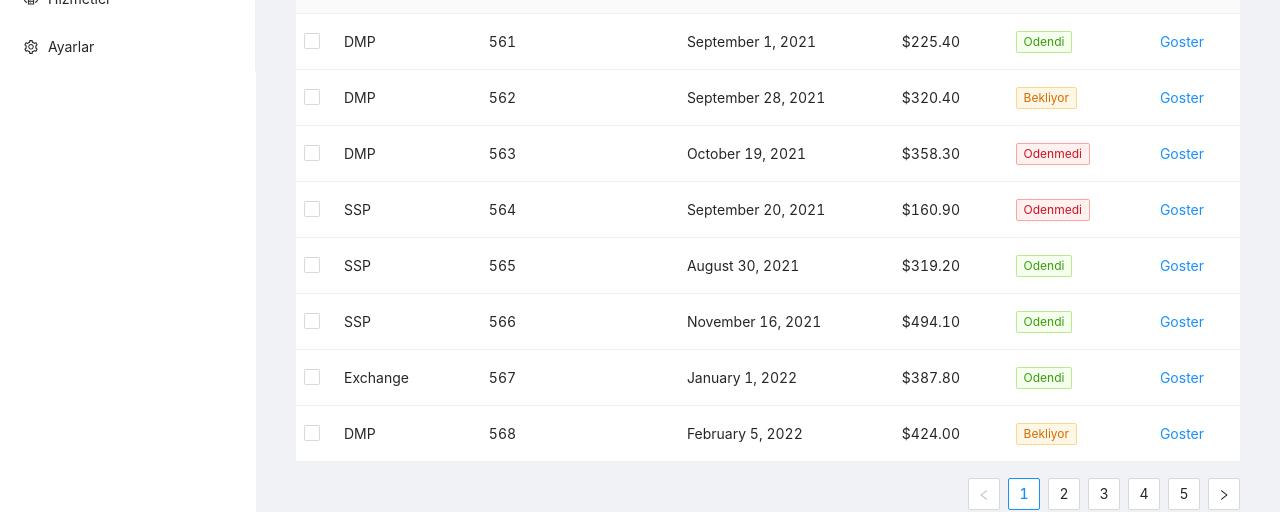
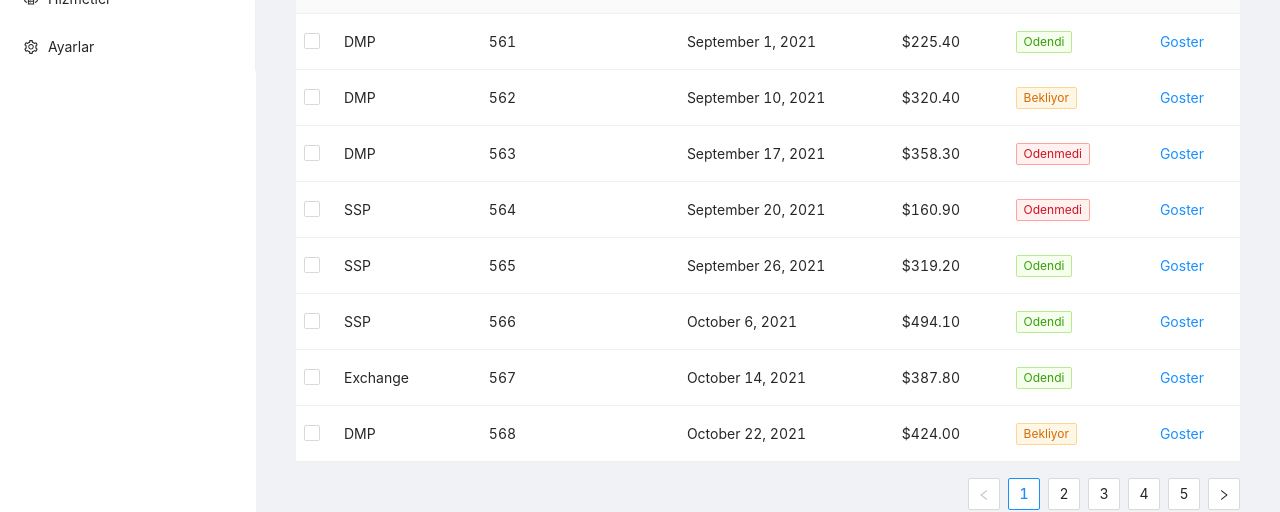
Before and after one commit to Dilara26-cyber/ant-design-invoice-app, a React (Create React App) app: page / in a window 1280 px wide. Shown: the part 141-653 px from the top of the page. Built offline with nearby package versions, Linux system fonts and the light colour scheme.

Commit message:
Format code in data.js and add comments

```diff
--- a/src/data.js
+++ b/src/data.js
@@ -1,9 +1,11 @@
 import { Tag, Typography } from "antd";
+
+//Variables:
 const { Text, Link } = Typography;
+//Store today's date in a variable
+const today = new Date();
 
-const today = new Date();
-const endDay = new Date();
-
+//Generate a random date for creating a dynamic data
 function randomDate(start, end) {
   let date = new Date(
     start.getTime() + Math.random() * (end.getTime() - start.getTime())
@@ -14,11 +16,12 @@ function randomDate(start, end) {
   return `${month} ${day}, ${year}`;
 }
 
+//Generate a random amount for creating a dynamic data
 function randomAmount(min, max) {
   const number = Math.floor(Math.random() * (max - min) + min) / 10;
   return number.toFixed(2);
 }
-
+//Data
 export const data = [
   {
     id: 1,
@@ -27,7 +30,7 @@ export const data = [
     invoice_id: 561,
     date: randomDate(
       new Date(today),
-      new Date(endDay.setDate(today.getDate() + 7))
+      new Date(today.setDate(today.getDate() + 7))
     ),
     amount: randomAmount(1000, 5000),
     status: "Odendi",
@@ -39,7 +42,7 @@ export const data = [
     invoice_id: 562,
     date: randomDate(
       new Date(today),
-      new Date(endDay.setDate(today.getDate() + 7))
+      new Date(today.setDate(today.getDate() + 7))
     ),
     amount: randomAmount(1000, 5000),
     status: "Bekliyor",
@@ -51,7 +54,7 @@ export const data = [
     invoice_id: 563,
     date: randomDate(
       new Date(today),
-      new Date(endDay.setDate(today.getDate() + 7))
+      new Date(today.setDate(today.getDate() + 7))
     ),
     amount: randomAmount(1000, 5000),
     status: "Odenmedi",
@@ -63,7 +66,7 @@ export const data = [
     invoice_id: 564,
     date: randomDate(
       new Date(today),
-      new Date(endDay.setDate(today.getDate() + 7))
+      new Date(today.setDate(today.getDate() + 7))
     ),
     amount: randomAmount(1000, 5000),
     status: "Odenmedi",
@@ -75,7 +78,7 @@ export const data = [
     invoice_id: 565,
     date: randomDate(
       new Date(today),
-      new Date(endDay.setDate(today.getDate() + 7))
+      new Date(today.setDate(today.getDate() + 7))
     ),
     amount: randomAmount(1000, 5000),
     status: "Odendi",
@@ -87,7 +90,7 @@ export const data = [
     invoice_id: 566,
     date: randomDate(
       new Date(today),
-      new Date(endDay.setDate(today.getDate() + 7))
+      new Date(today.setDate(today.getDate() + 7))
     ),
     amount: randomAmount(1000, 5000),
     status: "Odendi",
@@ -99,7 +102,7 @@ export const data = [
     invoice_id: 567,
     date: randomDate(
       new Date(today),
-      new Date(endDay.setDate(today.getDate() + 7))
+      new Date(today.setDate(today.getDate() + 7))
     ),
     amount: randomAmount(1000, 5000),
     status: "Odendi",
@@ -111,7 +114,7 @@ export const data = [
     invoice_id: 568,
     date: randomDate(
       new Date(today),
-      new Date(endDay.setDate(today.getDate() + 7))
+      new Date(today.setDate(today.getDate() + 7))
     ),
     amount: randomAmount(1000, 5000),
     status: "Bekliyor",
@@ -123,7 +126,7 @@ export const data = [
     invoice_id: 569,
     date: randomDate(
       new Date(today),
-      new Date(endDay.setDate(today.getDate() + 7))
+      new Date(today.setDate(today.getDate() + 7))
     ),
     amount: randomAmount(1000, 5000),
     status: "Odendi",
@@ -135,7 +138,7 @@ export const data = [
     invoice_id: 570,
     date: randomDate(
       new Date(today),
-      new Date(endDay.setDate(today.getDate() + 7))
+      new Date(today.setDate(today.getDate() + 7))
     ),
     amount: randomAmount(1000, 5000),
     status: "Odendi",
@@ -147,7 +150,7 @@ export const data = [
     invoice_id: 571,
     date: randomDate(
       new Date(today),
-      new Date(endDay.setDate(today.getDate() + 7))
+      new Date(today.setDate(today.getDate() + 7))
     ),
     amount: randomAmount(1000, 5000),
     status: "Odenmedi",
@@ -159,7 +162,7 @@ export const data = [
     invoice_id: 572,
     date: randomDate(
       new Date(today),
-      new Date(endDay.setDate(today.getDate() + 7))
+      new Date(today.setDate(today.getDate() + 7))
     ),
     amount: randomAmount(1000, 5000),
     status: "Odenmedi",
@@ -171,7 +174,7 @@ export const data = [
     invoice_id: 573,
     date: randomDate(
       new Date(today),
-      new Date(endDay.setDate(today.getDate() + 7))
+      new Date(today.setDate(today.getDate() + 7))
     ),
     amount: randomAmount(1000, 5000),
     status: "Bekliyor",
@@ -183,7 +186,7 @@ export const data = [
     invoice_id: 574,
     date: randomDate(
       new Date(today),
-      new Date(endDay.setDate(today.getDate() + 7))
+      new Date(today.setDate(today.getDate() + 7))
     ),
     amount: randomAmount(1000, 5000),
     status: "Bekliyor",
@@ -195,7 +198,7 @@ export const data = [
     invoice_id: 575,
     date: randomDate(
       new Date(today),
-      new Date(endDay.setDate(today.getDate() + 7))
+      new Date(today.setDate(today.getDate() + 7))
     ),
     amount: randomAmount(1000, 5000),
     status: "Odenmedi",
@@ -207,7 +210,7 @@ export const data = [
     invoice_id: 576,
     date: randomDate(
       new Date(today),
-      new Date(endDay.setDate(today.getDate() + 7))
+      new Date(today.setDate(today.getDate() + 7))
     ),
     amount: randomAmount(1000, 5000),
     status: "Odendi",
@@ -219,7 +222,7 @@ export const data = [
     invoice_id: 577,
     date: randomDate(
       new Date(today),
-      new Date(endDay.setDate(today.getDate() + 7))
+      new Date(today.setDate(today.getDate() + 7))
     ),
     amount: randomAmount(1000, 5000),
     status: "Odenmedi",
@@ -231,7 +234,7 @@ export const data = [
     invoice_id: 578,
     date: randomDate(
       new Date(today),
-      new Date(endDay.setDate(today.getDate() + 7))
+      new Date(today.setDate(today.getDate() + 7))
     ),
     amount: randomAmount(1000, 5000),
     status: "Bekliyor",
@@ -243,7 +246,7 @@ export const data = [
     invoice_id: 579,
     date: randomDate(
       new Date(today),
-      new Date(endDay.setDate(today.getDate() + 7))
+      new Date(today.setDate(today.getDate() + 7))
     ),
     amount: randomAmount(1000, 5000),
     status: "Bekliyor",
@@ -255,7 +258,7 @@ export const data = [
     invoice_id: 580,
     date: randomDate(
       new Date(today),
-      new Date(endDay.setDate(today.getDate() + 7))
+      new Date(today.setDate(today.getDate() + 7))
     ),
     amount: randomAmount(1000, 5000),
     status: "Odenmedi",
@@ -267,7 +270,7 @@ export const data = [
     invoice_id: 581,
     date: randomDate(
       new Date(today),
-      new Date(endDay.setDate(today.getDate() + 7))
+      new Date(today.setDate(today.getDate() + 7))
     ),
     amount: randomAmount(1000, 5000),
     status: "Odenmedi",
@@ -279,7 +282,7 @@ export const data = [
     invoice_id: 582,
     date: randomDate(
       new Date(today),
-      new Date(endDay.setDate(today.getDate() + 7))
+      new Date(today.setDate(today.getDate() + 7))
     ),
     amount: randomAmount(1000, 5000),
     status: "Odenmedi",
@@ -291,7 +294,7 @@ export const data = [
     invoice_id: 583,
     date: randomDate(
       new Date(today),
-      new Date(endDay.setDate(today.getDate() + 7))
+      new Date(today.setDate(today.getDate() + 7))
     ),
     amount: randomAmount(1000, 5000),
     status: "Odendi",
@@ -303,7 +306,7 @@ export const data = [
     invoice_id: 624,
     date: randomDate(
       new Date(today),
-      new Date(endDay.setDate(today.getDate() + 7))
+      new Date(today.setDate(today.getDate() + 7))
     ),
     amount: randomAmount(1000, 5000),
     status: "Bekliyor",
@@ -315,7 +318,7 @@ export const data = [
     invoice_id: 625,
     date: randomDate(
       new Date(today),
-      new Date(endDay.setDate(today.getDate() + 7))
+      new Date(today.setDate(today.getDate() + 7))
     ),
     amount: randomAmount(1000, 5000),
     status: "Bekliyor",
@@ -327,7 +330,7 @@ export const data = [
     invoice_id: 626,
     date: randomDate(
       new Date(today),
-      new Date(endDay.setDate(today.getDate() + 7))
+      new Date(today.setDate(today.getDate() + 7))
     ),
     amount: randomAmount(1000, 5000),
     status: "Odendi",
@@ -339,7 +342,7 @@ export const data = [
     invoice_id: 627,
     date: randomDate(
       new Date(today),
-      new Date(endDay.setDate(today.getDate() + 7))
+      new Date(today.setDate(today.getDate() + 7))
     ),
     amount: randomAmount(1000, 5000),
     status: "Odendi",
@@ -351,7 +354,7 @@ export const data = [
     invoice_id: 728,
     date: randomDate(
       new Date(today),
-      new Date(endDay.setDate(today.getDate() + 7))
+      new Date(today.setDate(today.getDate() + 7))
     ),
     amount: randomAmount(1000, 5000),
     status: "Odendi",
@@ -363,7 +366,7 @@ export const data = [
     invoice_id: 729,
     date: randomDate(
       new Date(today),
-      new Date(endDay.setDate(today.getDate() + 7))
+      new Date(today.setDate(today.getDate() + 7))
     ),
     amount: randomAmount(1000, 5000),
     status: "Bekliyor",
@@ -375,7 +378,7 @@ export const data = [
     invoice_id: 730,
     date: randomDate(
       new Date(today),
-      new Date(endDay.setDate(today.getDate() + 7))
+      new Date(today.setDate(today.getDate() + 7))
     ),
     amount: randomAmount(1000, 5000),
     status: "Bekliyor",
@@ -387,7 +390,7 @@ export const data = [
     invoice_id: 731,
     date: randomDate(
       new Date(today),
-      new Date(endDay.setDate(today.getDate() + 7))
+      new Date(today.setDate(today.getDate() + 7))
     ),
     amount: randomAmount(1000, 5000),
     status: "Odenmedi",
@@ -399,7 +402,7 @@ export const data = [
     invoice_id: 732,
     date: randomDate(
       new Date(today),
-      new Date(endDay.setDate(today.getDate() + 7))
+      new Date(today.setDate(today.getDate() + 7))
     ),
     amount: randomAmount(1000, 5000),
     status: "Odendi",
@@ -411,7 +414,7 @@ export const data = [
     invoice_id: 733,
     date: randomDate(
       new Date(today),
-      new Date(endDay.setDate(today.getDate() + 7))
+      new Date(today.setDate(today.getDate() + 7))
     ),
     amount: randomAmount(1000, 5000),
     status: "Odendi",
@@ -423,7 +426,7 @@ export const data = [
     invoice_id: 734,
     date: randomDate(
       new Date(today),
-      new Date(endDay.setDate(today.getDate() + 7))
+      new Date(today.setDate(today.getDate() + 7))
     ),
     amount: randomAmount(1000, 5000),
     status: "Bekliyor",
@@ -435,7 +438,7 @@ export const data = [
     invoice_id: 735,
     date: randomDate(
       new Date(today),
-      new Date(endDay.setDate(today.getDate() + 7))
+      new Date(today.setDate(today.getDate() + 7))
     ),
     amount: randomAmount(1000, 5000),
     status: "Bekliyor",
@@ -447,7 +450,7 @@ export const data = [
     invoice_id: 836,
     date: randomDate(
       new Date(today),
-      new Date(endDay.setDate(today.getDate() + 7))
+      new Date(today.setDate(today.getDate() + 7))
     ),
     amount: randomAmount(1000, 5000),
     status: "Odenmedi",
@@ -459,7 +462,7 @@ export const data = [
     invoice_id: 837,
     date: randomDate(
       new Date(today),
-      new Date(endDay.setDate(today.getDate() + 7))
+      new Date(today.setDate(today.getDate() + 7))
     ),
     amount: randomAmount(1000, 5000),
     status: "Odendi",
@@ -471,7 +474,7 @@ export const data = [
     invoice_id: 838,
     date: randomDate(
       new Date(today),
-      new Date(endDay.setDate(today.getDate() + 7))
+      new Date(today.setDate(today.getDate() + 7))
     ),
     amount: randomAmount(1000, 5000),
     status: "Odendi",
@@ -483,7 +486,7 @@ export const data = [
     invoice_id: 839,
     date: randomDate(
       new Date(today),
-      new Date(endDay.setDate(today.getDate() + 7))
+      new Date(today.setDate(today.getDate() + 7))
     ),
     amount: randomAmount(1000, 5000),
     status: "Bekliyor",
@@ -495,7 +498,7 @@ export const data = [
     invoice_id: 840,
     date: randomDate(
       new Date(today),
-      new Date(endDay.setDate(today.getDate() + 7))
+      new Date(today.setDate(today.getDate() + 7))
     ),
     amount: randomAmount(1000, 5000),
     status: "Odendi",
```
